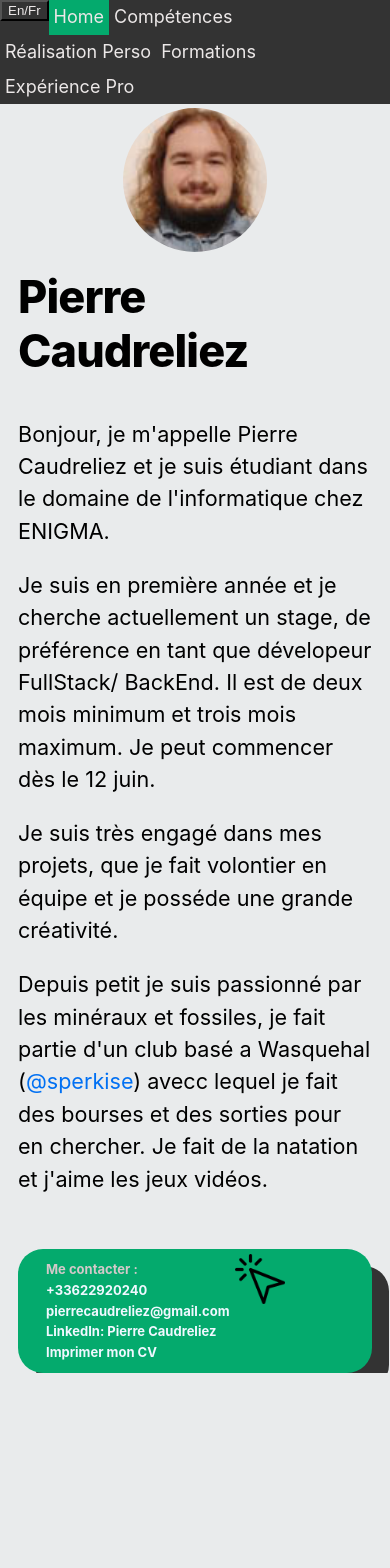
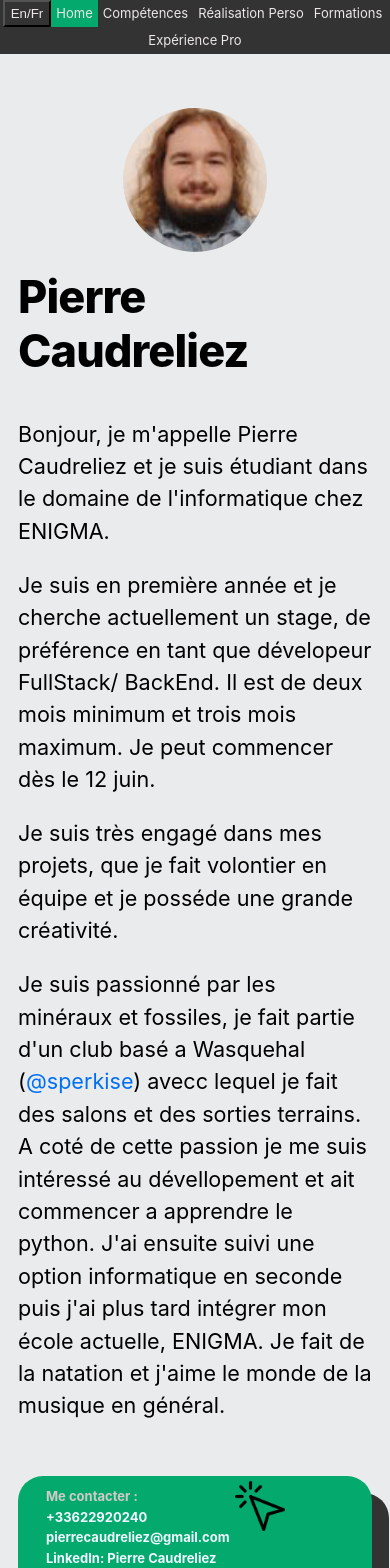
Before and after one commit to Sterbenfr/appNextCV, a Next.js app: page / in a window 390 px wide. Shown: the top 1568 px of the page. Before the commit the page ends 1373 px from the top, so only its background shows below. Built offline with nearby package versions, Linux system fonts and the light colour scheme.

Commit message:
Refactor(): more responsive +README +some design
Added a better but temporary Readme, made the navbar more smartphone
 friendly and fixed some typos

```diff
--- a/components/NavBar.js
+++ b/components/NavBar.js
@@ -6,7 +6,7 @@ import { useRouter } from 'next/router';
 
 
 const Navbar = () => {
-    return(
+    return (
         <div className={styles.navbar}>
             <ul>
                 <button className={styles.language} onClick={languageSwitch}>En/Fr</button>
@@ -40,16 +40,16 @@ const Navbar = () => {
     )
 };
 
-function languageSwitch(){
-    console.log("nice")
+function languageSwitch() {
+    console.log("WIP")
 }
 
-function Activating(link){
+function Activating(link) {
     const router = useRouter();
-    if ( router.pathname === link){
-    return(styles.active)
-    }else{
-        return("")
+    if (router.pathname === link) {
+        return (styles.active)
+    } else {
+        return ("")
     }
 }
 
--- a/components/layout.module.css
+++ b/components/layout.module.css
@@ -124,13 +124,9 @@
 
 @media screen and (max-width : 670px) {
   .navbar ul {
-    display: inline;
+    display: flex;
+    flex-wrap: wrap;
     width: 100%;
-  }
-
-  .language {
-    float: left;
-
   }
 
   .navbar li a {
@@ -164,6 +160,10 @@
     padding: 3px 5px;
   }
 
+  .navbar li {
+    font-size: small;
+  }
+
   .footer {
     display: flex;
     align-items: left;
@@ -184,7 +184,3 @@
     display: block;
   }
 }
-
-
-
-/*responsive jusqu'a 224px, pas en dessous*/
--- a/pages/competences.js
+++ b/pages/competences.js
@@ -27,7 +27,7 @@ export default function Home() {
                     <span className={utilStyles.listItem}>Réseau/cours :</span>
                     <p>
                         <li>CCNA 1 (attesté)                    <span className={utilStyles.rating}>★ ★ ★ ★ ★</span>     </li>
-                        <li>Git                                 <span className={utilStyles.rating}>★ ★ ★ ★ ★</span>     </li>
+                        <li>Git/GitHub                          <span className={utilStyles.rating}>★ ★ ★ ★ ★</span>     </li>
                         <li>Admin système Linux                 <span className={utilStyles.rating}>★ ★ ★ ★ ★</span>     </li>
                         <li>CCNA 2 (cours finis)                <span className={utilStyles.rating}>★ ★ ★ ★ ☆</span>     </li>
                         <li>Admin système Windows               <span className={utilStyles.rating}>★ ★ ★ ★ ☆</span>     </li>
--- a/pages/index.js
+++ b/pages/index.js
@@ -19,9 +19,13 @@ export default function Home() {
           je posséde une grande créativité.
         </p>
         <p>
-          Depuis petit je suis passionné par les minéraux et fossiles, je fait partie d'un club basé a Wasquehal
+          Je suis passionné par les minéraux et fossiles, je fait partie d'un club basé a Wasquehal
           (<Link target="_blank" href="https://www.instagram.com/sperkise/">@sperkise</Link>)
-          avecc lequel je fait des bourses et des sorties pour en chercher. Je fait de la natation et j'aime les jeux vidéos.
+          avecc lequel je fait des salons et des sorties terrains.
+          A coté de cette passion je me suis intéressé au dévellopement et ait commencer a apprendre
+          le python. J'ai ensuite suivi une option informatique en seconde puis j'ai plus tard intégrer mon
+          école actuelle, ENIGMA.
+          Je fait de la natation et j'aime le monde de la musique en général.
         </p>
       </section>
     </Layout>
--- a/pages/projets.js
+++ b/pages/projets.js
@@ -5,7 +5,7 @@ export default function Home() {
     return (
         <Layout projets>
             <section className={utilStyles.headingLg}>
-                <span> Mes projets sont tous disponibles sur mon GitHub : </span>
+                <span> Mes projets sont pour la plupart disponibles sur mon GitHub : </span>
                 <div className={utilStyles.links}>
                     <a target="_blank" href="https://github.com/Sterbenfr">Sterbenfr</a>
                 </div>
--- a/styles/utils.module.css
+++ b/styles/utils.module.css
@@ -60,7 +60,7 @@
 
 .list .listItem {
   opacity: 1 !important;
-  color: rgb(237, 237, 237);
+  color: #04AA6D;
   font-weight: bolder;
   font-size: larger;
   background-color: #d3c9c9;
```
Also changed, not shown: 1 other file (tests, documents, lock files or other folders).
